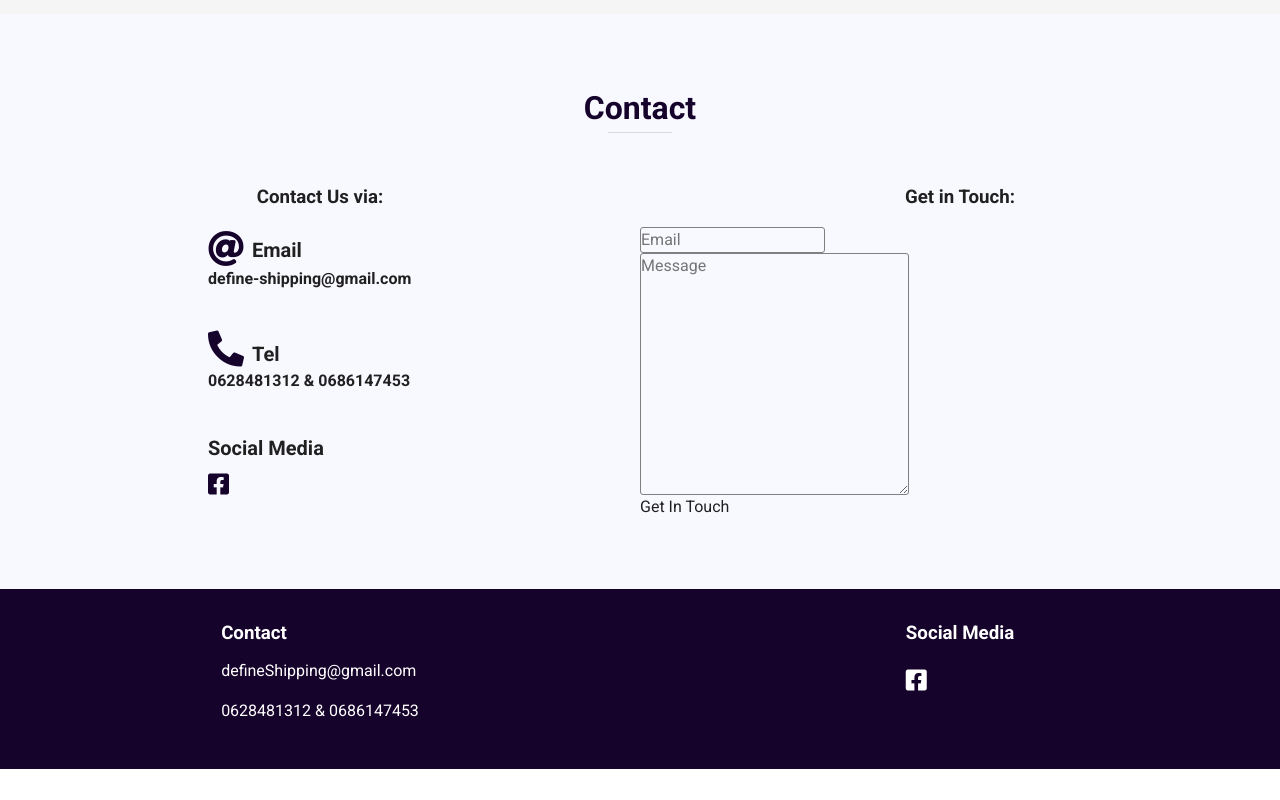
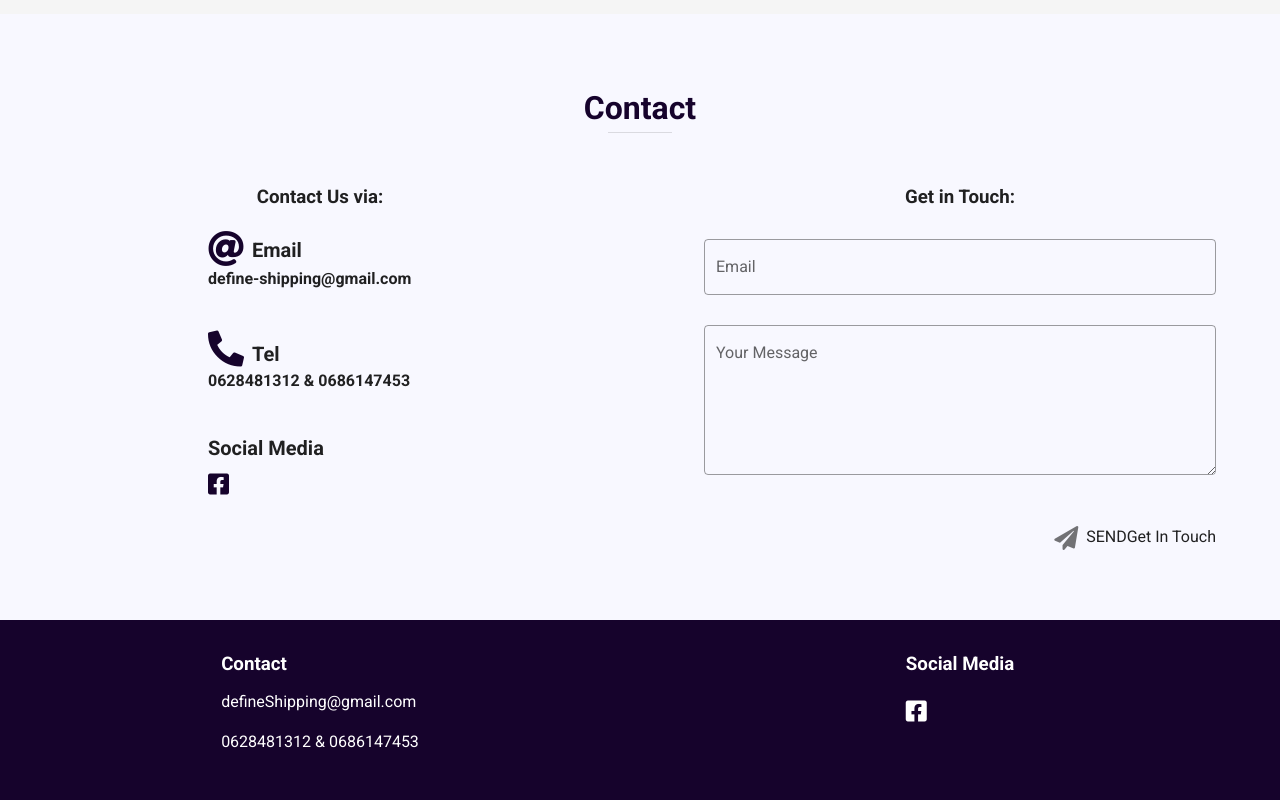
Before and after one commit to assignon/define-shipping, a Vue app: page / in a window 1280 px wide. Shown: the part 1845-2645 px from the top of the page. Before the commit the page ends 2614 px from the top, so only its background shows below. Built offline with nearby package versions, Linux system fonts and the light colour scheme; what v-animate-css would draw is missing.

Commit message:
contact form styling updated

```diff
--- a/public/index.html
+++ b/public/index.html
@@ -10,10 +10,6 @@
     <link rel="stylesheet" href="https://cdn.jsdelivr.net/npm/@mdi/font@latest/css/materialdesignicons.min.css">
   </head>
   <body>
-    <!-- <form name="contact" netlify  data-netlify-honeypot="bot-field" hidden>
-      <input type="email" name='email'>
-      <textarea name="message"></textarea>
-    </form> -->
     <noscript>
       <strong>We're sorry but <%= htmlWebpackPlugin.options.title %> doesn't work properly without JavaScript enabled. Please enable it to continue.</strong>
     </noscript>
--- a/src/views/Home.vue
+++ b/src/views/Home.vue
@@ -139,16 +139,17 @@
 
           <div class="contact-form">
             <h3 class="">Get in Touch:</h3>
-            <!-- <v-form class="mt-3 contact-form-tag" ref="contactForm" name="contact" method="POST" netlify-honeypot="bot-field" data-netlify="true"> -->
-            <form @submit.prevent='handleSubmit' name="contact" method="POST" data-netlify="true" data-netlify-honeypot="bot-field">
+            <v-form class="mt-3 contact-form-tag" ref="contactForm" @submit.prevent='submitForm' name="contact" method="POST" data-netlify="true" data-netlify-honeypot="bot-field">
+            <!-- <form @submit.prevent='handleSubmit' name="contact" method="POST" data-netlify="true" data-netlify-honeypot="bot-field"> -->
               <input type="hidden" name="form-name" value="contact">
               <p class="form-msg animated"></p>
-              <input type="email" name='email' required placeholder='Email' v-model='form.email'>
-              <textarea name="message" id="" cols="30" rows="10" placeholder='Message' v-model='form.message'></textarea>
-              <!-- <v-text-field
+              <!-- <input type="email" name='email' required placeholder='Email' v-model='form.email'>
+              <textarea name="message" id="" cols="30" rows="10" placeholder='Message' v-model='form.message'></textarea> -->
+              <v-text-field
                 v-model="form.email"
                 :rules="emailRules"
                 type="email"
+                name='email'
                 label="Email"
                 required
                 outlined
@@ -157,8 +158,8 @@
                 data-aos-duration="500"
               ></v-text-field>
               <v-textarea
-                class
                 label="Your Message"
+                name="message"
                 rows="5"
                 color="#8B53FF"
                 flat
@@ -169,9 +170,10 @@
                 data-aos="fade-up"
                 data-aos-delay="450"
                 data-aos-duration="500"
-              /> -->
-              <!-- <div class="btn-container">
-                <div data-netlify-recaptcha>
+              />
+              <div class="btn-container mt-5">
+                <button type='submit'><v-icon medium left class="ml-1">fas fa-paper-plane</v-icon>SENDGet In Touch</button>
+                <!-- <div data-netlify-recaptcha>
 
                 </div>
                 <v-btn
@@ -182,11 +184,11 @@
                   color="#16032c"
                 >
                   <v-icon medium left class="ml-1">fas fa-paper-plane</v-icon>SEND
-                </v-btn>
-              </div> -->
-              <button >Get In Touch</button>
-            </form>
-            <!-- </v-form> -->
+                </v-btn> -->
+              </div>
+              <!-- <button ><v-icon medium left class="ml-1">fas fa-paper-plane</v-icon>SENDGet In Touch</button> -->
+            <!-- </form> -->
+            </v-form>
           </div>
         </div>
       </v-flex>
@@ -290,18 +292,6 @@ export default {
         // this.$router.push('404')
       })
 
-      // fetch('/', {
-      //   method: "post",
-      //   header: { "Content-Type": "application/x-www-form-urlencoded" },
-      //   body: this.encode({
-      //     "form-name": "contact",
-      //     ...this.form
-      //   }),
-      // }).then((response) => {
-      //   console.log(response)
-      //   self.$router.push("Home");
-      // })
-      // .catch(e => console.error(e))
     },
 
     submitForm() {
@@ -560,7 +550,7 @@ export default {
   height: auto;
   font-size: 16px;
 }
-.contact-form form{
+/* .contact-form form{
   width: 100%;
   height: auto;
   display: flex;
@@ -571,7 +561,7 @@ export default {
 .contact-form form input, .contact-form form textarea{
   border: 1px solid grey;
   border-radius: 3px;
-}
+} */
 .contact-form .v-form .v-text-field {
   width: 100%;
 }
```
